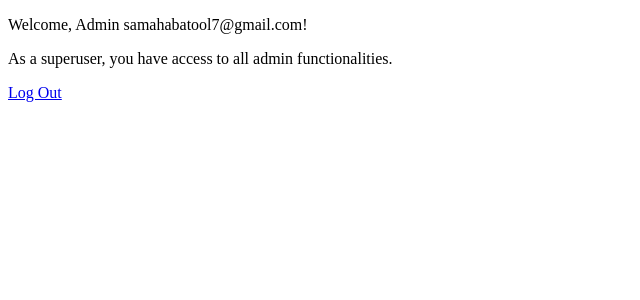
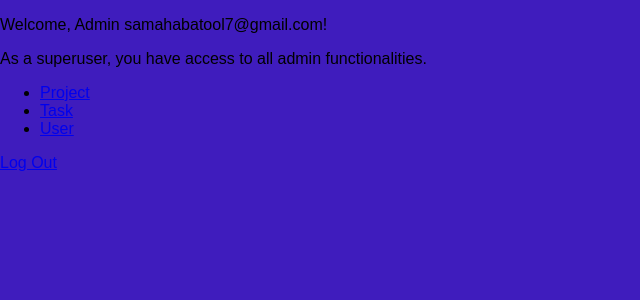
Before and after one commit to samaha-rizvi-4578/ToDoList-Django, a Django app: page / in a window 1280 px wide. Shown: the top 300 px of the page, without its empty margins (0-640 px from the left). Run offline with Django 5.2, Linux system fonts and the light colour scheme; a user stored in the database is signed in.

```diff
--- /dev/null
+++ b/todo/assets/static/css/style.css
@@ -0,0 +1,34 @@
+.gradient-custom-2 {
+    /* fallback for old browsers */
+    background: #7e40f6;
+
+    /* Chrome 10-25, Safari 5.1-6 */
+    background: -webkit-linear-gradient(
+      to right,
+      rgba(126, 64, 246, 1),
+      rgba(80, 139, 252, 1)
+    );
+
+    /* W3C, IE 10+/ Edge, Firefox 16+, Chrome 26+, Opera 12+, Safari 7+ */
+    background: linear-gradient(
+      to right,
+      rgba(126, 64, 246, 1),
+      rgba(80, 139, 252, 1)
+    );
+  }
+
+  .mask-custom {
+    background: rgba(24, 24, 16, 0.2);
+    border-radius: 2em;
+    backdrop-filter: blur(25px);
+    border: 2px solid rgba(255, 255, 255, 0.05);
+    background-clip: padding-box;
+    box-shadow: 10px 10px 10px rgba(46, 54, 68, 0.03);
+  }
+
+body {
+    font-family: Arial, sans-serif;
+    background-color: #3f1cbd;
+    margin: 0;
+    padding: 0;
+}
--- a/todo/templates/base.html
+++ b/todo/templates/base.html
@@ -1,9 +1,11 @@
 <!-- templates/base.html -->
 <!DOCTYPE html>
+{% load static %}
 <html>
 <head>
   <meta charset="utf-8">
   <title>{% block title %}Django Auth Tutorial{% endblock %}</title>
+  <link rel="stylesheet" href="{% static 'css/style.css' %}">
 </head>
 <body>
   <main>
--- a/todo/templates/home.html
+++ b/todo/templates/home.html
@@ -1,17 +1,30 @@
 <!-- templates/home.html -->
 {% extends "base.html" %}
+{% load static %}
+{% block title %}Home{% endblock %}
 
-{% block title %}Home{% endblock %}
 
 {% block content %}
 {% if user.is_authenticated %}
   {% if user.is_superuser %}
     <p>Welcome, Admin {{ user.email }}!</p>
     <p>As a superuser, you have access to all admin functionalities.</p>
-    <!-- <p><a href="{% url 'admin:index' %}">Go to Admin Dashboard</a></p> -->
+    <nav>
+      <ul>
+        <li><a href="{% url 'project-list' %}">Project</a></li>
+        <li><a href="{% url 'task-list' %}">Task</a></li>
+        <li><a href="{% url 'user-list' %}">User</a></li>
+      </ul>
+    </nav>
   {% else %}
     <p>Hi {{ user.email }}!</p>
     <p>You are logged in as a regular user.</p>
+    <nav>
+      <ul>
+        <li><a href="{% url 'project-list' %}">Project</a></li>
+        <li><a href="{% url 'task-list' %}">Task</a></li>
+      </ul>
+    </nav>
   {% endif %}
   <p><a href="{% url 'logout' %}">Log Out</a></p>
 {% else %}
```
Also changed, not shown: todo/todo/settings.py (+2 -5 lines), todo/assets/static/registeration.css (renamed from todo/static/registeration.css), todo/db.sqlite3.
